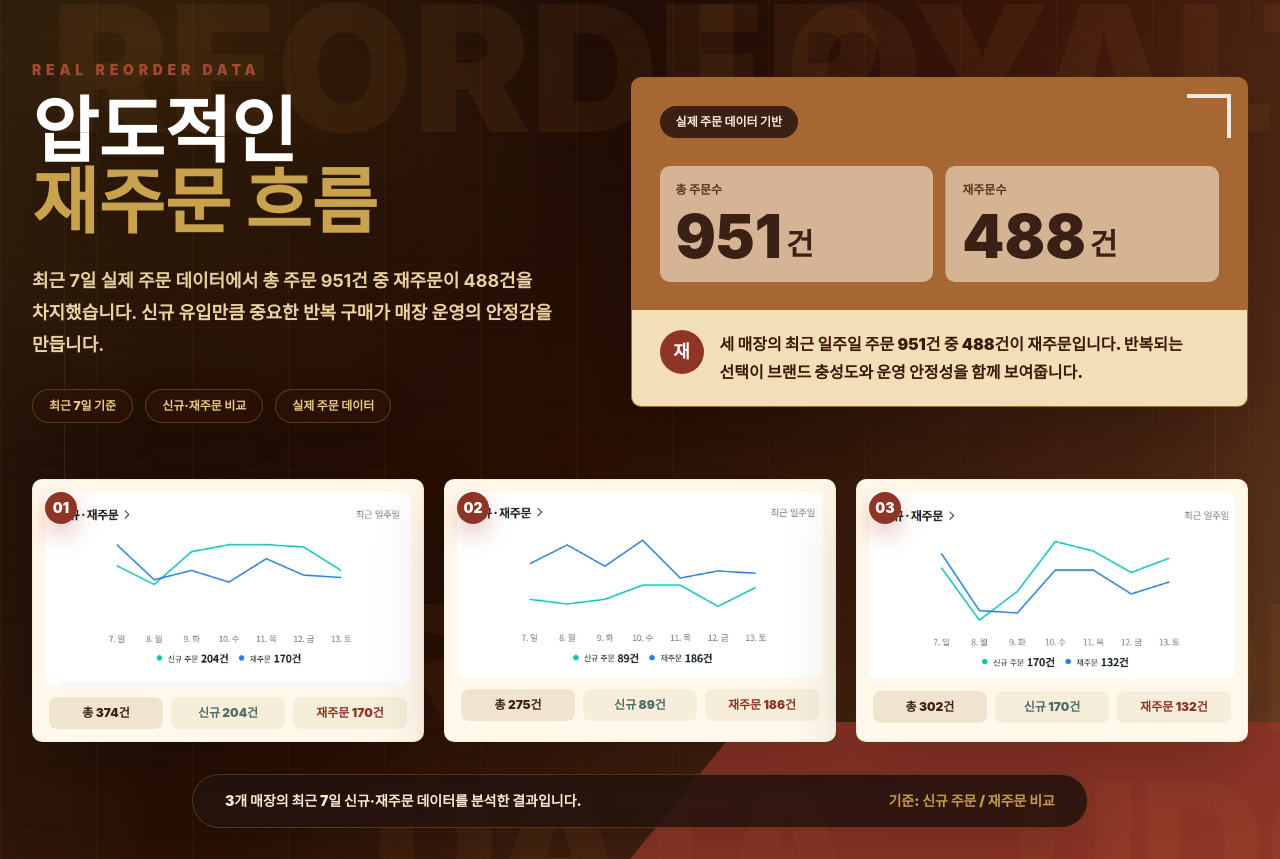
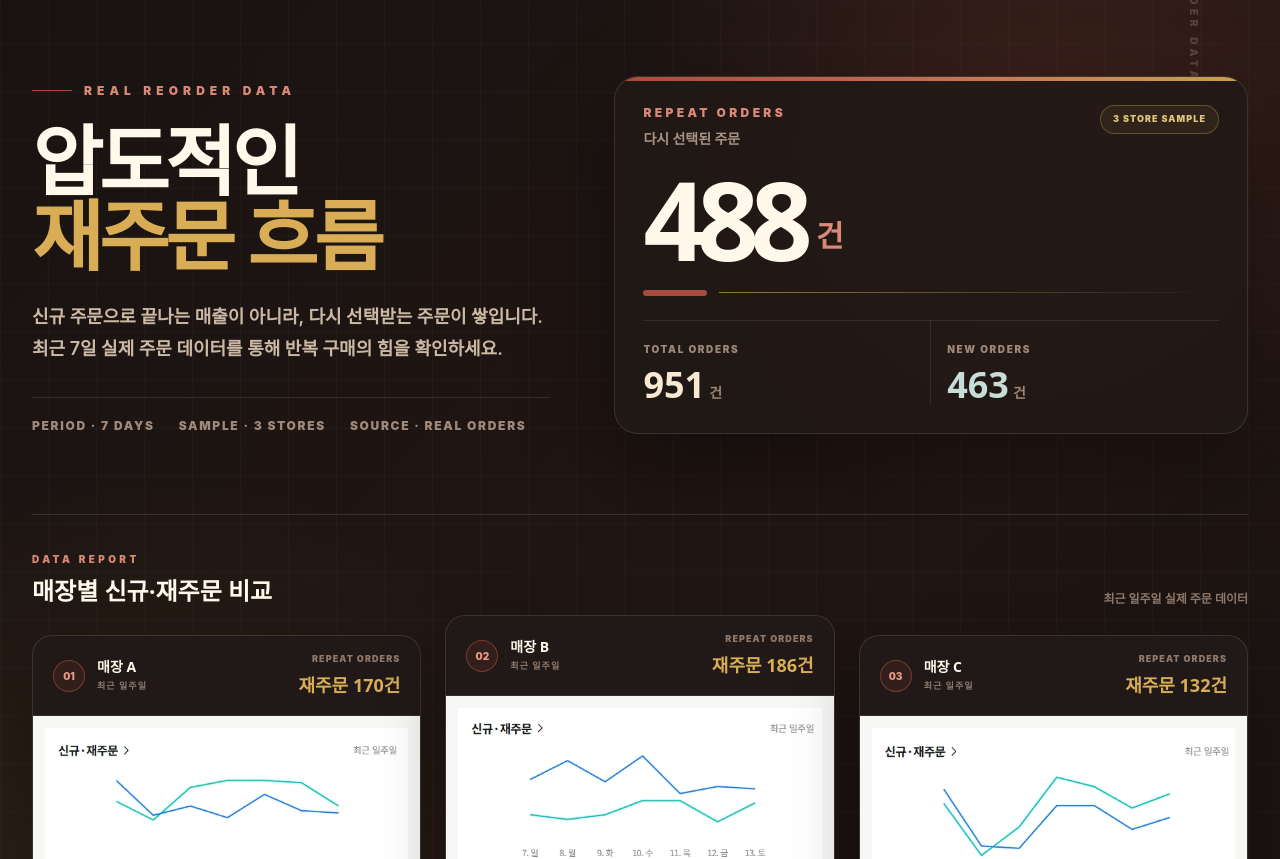
Before and after one commit to James940522/udon-landing, a Next.js app: page / in a window 1280 px wide. Shown: the part 7301-8160 px from the top of the page. Built offline with nearby package versions, Linux system fonts and the light colour scheme; a web font is replaced by a local one.

Commit message:
Fix: etc

```diff
--- /dev/null
+++ b/scripts/verify-repeat-order-dark-dashboard.mjs
@@ -0,0 +1,48 @@
+import assert from 'node:assert/strict';
+import { readFile } from 'node:fs/promises';
+
+const source = await readFile(
+  new URL('../src/widgets/repeat-order-proof/ui/RepeatOrderProofSection.tsx', import.meta.url),
+  'utf8'
+);
+
+for (const token of [
+  'useReducedMotion',
+  'bg-[#181311]',
+  'REPEAT ORDERS',
+  '다시 선택된 주문',
+  '3 STORE SAMPLE',
+  'lg:grid-cols-[minmax(0,0.9fr)_minmax(420px,1.1fr)]',
+  'md:grid-cols-3',
+  'DATA REPORT',
+  '재주문 {card.repeatOrders}건',
+]) {
+  assert.ok(source.includes(token), `Missing repeat-order dashboard token: ${token}`);
+}
+
+for (const asset of [
+  '/new-asset/reorder/reorder-graph-01.webp',
+  '/new-asset/reorder/reorder-graph-02.webp',
+  '/new-asset/reorder/reorder-graph-03.webp',
+]) {
+  assert.ok(source.includes(asset), `Graph asset must remain: ${asset}`);
+}
+
+for (const legacyToken of [
+  'const backgroundWords',
+  'clipPath',
+  'bg-[#a66732] text-[#26140e]',
+  'text-[8rem]',
+  '51.3%',
+  'REPEAT ORDER RATE',
+  'repeatRate',
+  '전체 주문 중 재주문 비율',
+  '{card.repeatRate}%',
+]) {
+  assert.ok(
+    !source.includes(legacyToken),
+    `Legacy repeat-order token must be removed: ${legacyToken}`
+  );
+}
+
+console.log('Repeat-order dark dashboard contract passed.');
--- a/src/widgets/repeat-order-proof/ui/RepeatOrderProofSection.tsx
+++ b/src/widgets/repeat-order-proof/ui/RepeatOrderProofSection.tsx
@@ -1,222 +1,277 @@
 'use client';
 
 import Image from 'next/image';
-import { motion, useInView } from 'framer-motion';
+import { motion, useInView, useReducedMotion } from 'framer-motion';
 import { useRef } from 'react';
 
-const summaryStats = [
-  {
-    label: '총 주문수',
-    value: '951',
-    unit: '건',
-  },
-  {
-    label: '재주문수',
-    value: '488',
-    unit: '건',
-  },
-];
+const orderSummary = {
+  totalOrders: 951,
+  repeatOrders: 488,
+  newOrders: 463,
+};
 
 const graphCards = [
   {
     badge: '01',
-    title: '매장 A 최근 일주일',
-    total: '374건',
-    newOrders: '204건',
-    repeatOrders: '170건',
+    title: '매장 A',
+    period: '최근 일주일',
+    total: 374,
+    newOrders: 204,
+    repeatOrders: 170,
     image: '/new-asset/reorder/reorder-graph-01.webp',
     width: 553,
     height: 292,
   },
   {
     badge: '02',
-    title: '매장 B 최근 일주일',
-    total: '275건',
-    newOrders: '89건',
-    repeatOrders: '186건',
+    title: '매장 B',
+    period: '최근 일주일',
+    total: 275,
+    newOrders: 89,
+    repeatOrders: 186,
     image: '/new-asset/reorder/reorder-graph-02.webp',
     width: 548,
     height: 277,
   },
   {
     badge: '03',
-    title: '매장 C 최근 일주일',
-    total: '302건',
-    newOrders: '170건',
-    repeatOrders: '132건',
+    title: '매장 C',
+    period: '최근 일주일',
+    total: 302,
+    newOrders: 170,
+    repeatOrders: 132,
     image: '/new-asset/reorder/reorder-graph-03.webp',
     width: 544,
     height: 278,
   },
 ];
 
-const backgroundWords = ['REORDER', 'REAL DATA', 'LOYALTY', 'TODAY UDON'];
-
 export default function RepeatOrderProofSection() {
   const sectionRef = useRef<HTMLElement | null>(null);
+  const reduceMotion = Boolean(useReducedMotion());
   const isInView = useInView(sectionRef, { once: true, margin: '0px 0px -18% 0px' });
+
+  const reveal = (delay = 0) => ({
+    initial: { opacity: 0, y: reduceMotion ? 0 : 24 },
+    animate: isInView ? { opacity: 1, y: 0 } : {},
+    transition: {
+      duration: reduceMotion ? 0.01 : 0.68,
+      delay: reduceMotion ? 0 : delay,
+      ease: [0.22, 1, 0.36, 1] as const,
+    },
+  });
 
   return (
     <section
       id="repeat-order-proof"
       ref={sectionRef}
-      className="relative overflow-hidden bg-[#170c08] py-20 text-[#fff2d8] md:py-28"
+      className="relative overflow-hidden bg-[#181311] py-20 text-[#f8ead2] md:py-28 lg:py-32"
       aria-label="오늘은 볶음우동 재주문 데이터"
     >
       <div
-        className="absolute inset-0"
+        className="pointer-events-none absolute inset-0"
         style={{
           backgroundImage:
-            'radial-gradient(circle at 12% 10%, rgba(184, 121, 24, 0.2), transparent 30%), radial-gradient(circle at 86% 18%, rgba(166, 59, 36, 0.18), transparent 28%), linear-gradient(90deg, rgba(209, 157, 76, 0.05), transparent 12%, transparent 88%, rgba(209, 157, 76, 0.05)), repeating-linear-gradient(90deg, rgba(184, 121, 24, 0.07) 0 1px, transparent 1px 96px), repeating-linear-gradient(0deg, rgba(184, 121, 24, 0.04) 0 1px, transparent 1px 9px), linear-gradient(135deg, #100806 0%, #2a1005 48%, #6a3c22 100%)',
+            'radial-gradient(circle at 82% 14%, rgba(168,75,60,0.2), transparent 27%), radial-gradient(circle at 12% 76%, rgba(201,162,77,0.1), transparent 30%), linear-gradient(rgba(255,255,255,0.025) 1px, transparent 1px), linear-gradient(90deg, rgba(255,255,255,0.025) 1px, transparent 1px), linear-gradient(135deg, #181311 0%, #211613 52%, #181311 100%)',
+          backgroundSize: 'auto, auto, 48px 48px, 48px 48px, auto',
         }}
         aria-hidden="true"
       />
       <div
-        className="absolute inset-x-0 bottom-0 h-[22%] bg-[#8f3528]"
-        style={{
-          clipPath: 'polygon(58% 0, 100% 0, 100% 100%, 44% 100%)',
-        }}
+        className="pointer-events-none absolute inset-x-0 top-0 h-px bg-linear-to-r from-transparent via-[#c9a24d]/55 to-transparent"
         aria-hidden="true"
       />
-      <div className="absolute inset-x-0 top-0 h-px bg-linear-to-r from-transparent via-[#97712c]/70 to-transparent" />
-      <div className="absolute inset-x-10 top-10 h-px bg-linear-to-r from-transparent via-[#a66732]/24 to-transparent" />
-      <div className="absolute left-[5vw] top-14 bottom-14 w-px bg-linear-to-b from-transparent via-[#97712c]/22 to-transparent" />
-      <div className="absolute right-[5vw] top-14 bottom-14 w-px bg-linear-to-b from-transparent via-[#97712c]/22 to-transparent" />
-
-      <div className="pointer-events-none absolute inset-0 z-[1] hidden overflow-hidden lg:block">
-        {backgroundWords.map((word, index) => (
-          <span
-            key={word}
-            className="absolute text-[8rem] font-black uppercase leading-none text-[#a66732]/10 xl:text-[11rem]"
-            style={{
-              left: `${4 + index * 25}%`,
-              top: index % 2 === 0 ? '2rem' : 'auto',
-              bottom: index % 2 === 0 ? 'auto' : '0.5rem',
-            }}
+      <div
+        className="pointer-events-none absolute inset-x-0 bottom-0 h-px bg-linear-to-r from-transparent via-[#a84b3c]/65 to-transparent"
+        aria-hidden="true"
+      />
+      <div
+        className="pointer-events-none absolute -right-20 top-24 hidden rotate-90 text-[10px] font-black tracking-[0.45em] text-[#f8ead2]/20 lg:block"
         aria-hidden="true"
       >
-            {word}
-          </span>
-        ))}
+        VERIFIED ORDER DATA · LAST 7 DAYS
       </div>
 
       <div className="relative z-10 mx-auto max-w-7xl px-4 sm:px-6 lg:px-8">
-        <div className="grid gap-10 lg:grid-cols-[0.95fr_1.05fr] lg:items-center">
-          <motion.div
-            initial={{ opacity: 0, y: 28 }}
-            animate={isInView ? { opacity: 1, y: 0 } : {}}
-            transition={{ duration: 0.72 }}
-          >
-            <p className="mb-4 text-xs font-black uppercase tracking-[0.34em] text-[#a24a34] md:text-sm">
+        <div className="grid gap-10 lg:grid-cols-[minmax(0,0.9fr)_minmax(420px,1.1fr)] lg:items-end lg:gap-16">
+          <motion.div {...reveal()}>
+            <div className="mb-6 flex items-center gap-3">
+              <span className="h-px w-10 bg-[#a84b3c]" aria-hidden="true" />
+              <p className="text-[10px] font-black uppercase tracking-[0.42em] text-[#d98976] sm:text-xs">
                 Real reorder data
               </p>
-            <h2 className="text-4xl font-black leading-[0.98] text-white drop-shadow-[0_12px_30px_rgba(0,0,0,0.34)] sm:text-5xl md:text-6xl lg:text-7xl">
+            </div>
+
+            <h2 className="break-keep font-heading text-4xl font-black leading-[0.98] tracking-[-0.055em] text-[#fff8eb] sm:text-5xl md:text-6xl lg:text-[4.8rem]">
               압도적인
               <br />
-              <span className="text-[#c9a24d]">재주문 흐름</span>
+              <span className="text-[#d9ad55]">재주문 흐름</span>
             </h2>
-            <p className="mt-7 max-w-2xl text-base font-bold leading-8 text-[#ead2a1] md:text-lg">
-              최근 7일 실제 주문 데이터에서 총 주문 951건 중 재주문이 488건을 차지했습니다.
-              신규 유입만큼 중요한 반복 구매가 매장 운영의 안정감을 만듭니다.
+
+            <p className="mt-7 max-w-xl break-keep text-sm font-semibold leading-7 text-[#cbb8a5] sm:text-base sm:leading-8 md:text-lg">
+              신규 주문으로 끝나는 매출이 아니라, 다시 선택받는 주문이 쌓입니다. 최근 7일 실제 주문
+              데이터를 통해 반복 구매의 힘을 확인하세요.
             </p>
 
-            <div className="mt-7 flex flex-wrap gap-3">
-              {['최근 7일 기준', '신규·재주문 비교', '실제 주문 데이터'].map((item) => (
-                <span
-                  key={item}
-                  className="rounded-full border border-[#97712c]/46 bg-[#2b1308]/78 px-4 py-2 text-xs font-black text-[#e8c783] shadow-[0_14px_34px_rgba(0,0,0,0.18)]"
-                >
-                  {item}
-                </span>
-              ))}
+            <div className="mt-8 flex flex-wrap gap-x-6 gap-y-3 border-t border-[#f8ead2]/10 pt-5 text-[10px] font-black tracking-[0.14em] text-[#9f8879] sm:text-xs">
+              <span>PERIOD · 7 DAYS</span>
+              <span>SAMPLE · 3 STORES</span>
+              <span>SOURCE · REAL ORDERS</span>
             </div>
           </motion.div>
 
           <motion.div
-            className="relative overflow-hidden rounded-lg border border-[#97712c]/46 bg-[#a66732] text-[#26140e] shadow-[0_30px_90px_rgba(0,0,0,0.32)]"
-            initial={{ opacity: 0, y: 28 }}
-            animate={isInView ? { opacity: 1, y: 0 } : {}}
-            transition={{ duration: 0.72, delay: 0.14 }}
+            className="relative overflow-hidden rounded-[1.5rem] border border-[#f8ead2]/12 bg-[#211917]/86 p-5 shadow-[0_34px_90px_rgba(0,0,0,0.38)] backdrop-blur-sm sm:p-7"
+            aria-label="최근 7일 재주문 488건"
+            {...reveal(0.12)}
           >
-            <div
-              className="absolute right-4 top-4 h-11 w-11 border-r-4 border-t-4 border-white/85"
-              aria-hidden="true"
-            />
-            <div className="px-5 pt-5 sm:px-7 sm:pt-7">
-              <span className="inline-flex rounded-full bg-[#3b2115] px-4 py-2 text-xs font-black text-[#f7eddb]">
-                실제 주문 데이터 기반
+            <div className="absolute inset-x-0 top-0 h-1 bg-linear-to-r from-[#a84b3c] via-[#c66d54] to-[#c9a24d]" />
+            <div className="flex items-start justify-between gap-4">
+              <div>
+                <p className="text-[10px] font-black tracking-[0.28em] text-[#d98976] sm:text-xs">
+                  REPEAT ORDERS
+                </p>
+                <p className="mt-2 text-xs font-bold text-[#a99483] sm:text-sm">다시 선택된 주문</p>
+              </div>
+              <span className="rounded-full border border-[#c9a24d]/35 bg-[#c9a24d]/8 px-3 py-1.5 text-[9px] font-black tracking-[0.12em] text-[#e2c67f]">
+                3 STORE SAMPLE
               </span>
             </div>
-            <div className="grid gap-3 px-5 py-6 sm:grid-cols-2 sm:px-7 sm:py-7">
-              {summaryStats.map((stat, index) => (
-                <div
-                  key={stat.label}
-                  className={`rounded-lg bg-[#f7eddb]/58 px-4 py-4 ${index > 0 ? 'sm:border-l sm:border-[#5c351f]/20' : ''}`}
-                >
-                  <p className="mb-2 text-xs font-black text-[#5c351f]">{stat.label}</p>
-                  <p className="flex min-w-0 flex-wrap items-end gap-1 text-5xl font-black leading-none text-[#3b2115] md:text-6xl">
-                    {stat.value}
-                    <span className="pb-1 text-2xl md:text-3xl">{stat.unit}</span>
+
+            <div className="mt-7 flex items-end gap-3">
+              <strong className="font-heading text-[4.7rem] font-black leading-[0.78] tracking-[-0.08em] text-[#fff8eb] sm:text-[6.8rem]">
+                {orderSummary.repeatOrders}
+              </strong>
+              <span className="pb-1 font-heading text-xl font-black text-[#d98976] sm:pb-2 sm:text-3xl">
+                건
+              </span>
+            </div>
+
+            <div className="mt-7 flex items-center gap-3" aria-hidden="true">
+              <span className="h-1.5 w-16 rounded-full bg-[#a84b3c]" />
+              <span className="h-px flex-1 bg-linear-to-r from-[#c9a24d]/70 to-transparent" />
+            </div>
+
+            <div className="mt-6 grid grid-cols-2 border-t border-[#f8ead2]/10">
+              <div className="border-r border-[#f8ead2]/10 pr-4 pt-5">
+                <p className="text-[10px] font-black tracking-[0.16em] text-[#9f8879]">
+                  TOTAL ORDERS
+                </p>
+                <p className="mt-2 font-heading text-3xl font-black text-[#f8ead2] sm:text-4xl">
+                  {orderSummary.totalOrders}
+                  <span className="ml-1 text-sm text-[#9f8879]">건</span>
                 </p>
               </div>
-              ))}
+              <div className="pl-4 pt-5">
+                <p className="text-[10px] font-black tracking-[0.16em] text-[#9f8879]">
+                  NEW ORDERS
+                </p>
+                <p className="mt-2 font-heading text-3xl font-black text-[#c7ddd7] sm:text-4xl">
+                  {orderSummary.newOrders}
+                  <span className="ml-1 text-sm text-[#9f8879]">건</span>
+                </p>
               </div>
-            <div className="flex items-start gap-4 bg-[#f2dfb8] px-5 py-5 sm:px-7">
-              <div className="flex h-11 w-11 shrink-0 items-center justify-center rounded-full bg-[#8f3528] text-lg font-black text-white">
-                재
-              </div>
-              <p className="text-sm font-black leading-7 text-[#3a1a08] md:text-base">
-                세 매장의 최근 일주일 주문 951건 중 488건이 재주문입니다. 반복되는 선택이
-                브랜드 충성도와 운영 안정성을 함께 보여줍니다.
-              </p>
             </div>
           </motion.div>
         </div>
 
-        <div className="mt-12 grid gap-4 md:grid-cols-3 md:gap-5 lg:mt-14">
+        <div className="mt-14 border-t border-[#f8ead2]/12 pt-7 lg:mt-20 lg:pt-9">
+          <div className="mb-7 flex flex-col gap-2 sm:flex-row sm:items-end sm:justify-between">
+            <div>
+              <p className="text-[10px] font-black tracking-[0.34em] text-[#d98976]">DATA REPORT</p>
+              <h3 className="mt-2 font-heading text-xl font-black text-[#fff8eb] sm:text-2xl">
+                매장별 신규·재주문 비교
+              </h3>
+            </div>
+            <p className="text-xs font-semibold text-[#8f796c]">최근 일주일 실제 주문 데이터</p>
+          </div>
+
+          <div className="grid gap-5 md:grid-cols-3 md:gap-4 lg:gap-6">
             {graphCards.map((card, index) => (
               <motion.article
                 key={card.badge}
-              className="relative overflow-hidden rounded-lg border border-[#f1d08b]/28 bg-[#fff8eb] p-3 text-[#3b2115] shadow-[0_24px_70px_rgba(0,0,0,0.22)]"
-              initial={{ opacity: 0, y: 24 }}
-              animate={isInView ? { opacity: 1, y: 0 } : {}}
-              transition={{ duration: 0.62, delay: 0.24 + index * 0.1 }}
+                className={`group relative overflow-hidden rounded-[1.25rem] border border-[#f8ead2]/12 bg-[#211917] shadow-[0_24px_65px_rgba(0,0,0,0.3)] ${
+                  index === 1 ? 'md:-translate-y-5' : ''
+                }`}
+                initial={{
+                  opacity: 0,
+                  y: reduceMotion ? 0 : 26,
+                  scale: reduceMotion ? 1 : 0.98,
+                }}
+                animate={isInView ? { opacity: 1, y: 0, scale: 1 } : {}}
+                whileHover={
+                  reduceMotion
+                    ? undefined
+                    : {
+                        y: index === 1 ? -25 : -5,
+                        borderColor: 'rgba(217,137,118,0.45)',
+                      }
+                }
+                transition={{
+                  duration: reduceMotion ? 0.01 : 0.62,
+                  delay: reduceMotion ? 0 : 0.24 + index * 0.1,
+                  ease: [0.22, 1, 0.36, 1],
+                }}
               >
-              <div className="absolute left-3 top-3 z-20 flex h-8 w-8 items-center justify-center rounded-full bg-[#8f3528] text-sm font-black text-white shadow-[0_10px_24px_rgba(166,59,36,0.32)]">
+                <div className="flex items-center justify-between border-b border-[#f8ead2]/10 px-4 py-4 sm:px-5">
+                  <div className="flex items-center gap-3">
+                    <span className="flex h-8 w-8 items-center justify-center rounded-full border border-[#a84b3c]/60 bg-[#a84b3c]/12 text-[10px] font-black text-[#e49a87]">
                       {card.badge}
+                    </span>
+                    <div>
+                      <p className="font-heading text-sm font-black text-[#fff8eb]">{card.title}</p>
+                      <p className="mt-0.5 text-[9px] font-bold tracking-[0.12em] text-[#8f796c]">
+                        {card.period}
+                      </p>
                     </div>
+                  </div>
+                  <div className="text-right">
+                    <p className="text-[9px] font-black tracking-[0.12em] text-[#8f796c]">
+                      REPEAT ORDERS
+                    </p>
+                    <p className="mt-1 font-heading text-base font-black text-[#d9ad55] sm:text-lg">
+                      재주문 {card.repeatOrders}건
+                    </p>
+                  </div>
+                </div>
+
+                <div className="bg-[#f7f7f5] p-2.5 sm:p-3">
                   <Image
                     src={card.image}
-                alt={`${card.title} 신규 주문과 재주문 그래프`}
+                    alt={`${card.title} 최근 일주일 신규 주문과 재주문 그래프`}
                     width={card.width}
                     height={card.height}
-                className="h-auto w-full rounded-md"
+                    className="h-auto w-full"
                     sizes="(max-width: 768px) 100vw, 33vw"
                     quality={96}
                   />
-              <div className="grid grid-cols-3 gap-2 px-1 pt-3 text-center text-xs font-black">
-                <div className="rounded-md bg-[#f0e3cf] px-2 py-2 text-[#3b2115]">
-                  총 {card.total}
                 </div>
-                <div className="rounded-md bg-[#f7eddb] px-2 py-2 text-[#4f6d67]">
-                  신규 {card.newOrders}
+
+                <div className="grid grid-cols-2 divide-x divide-[#f8ead2]/10 border-t border-[#f8ead2]/10">
+                  <div className="px-2 py-4 text-center">
+                    <p className="text-[9px] font-black tracking-[0.1em] text-[#8f796c]">TOTAL</p>
+                    <p className="mt-1 text-sm font-black text-[#f8ead2]">{card.total}건</p>
                   </div>
-                <div className="rounded-md bg-[#f7eddb] px-2 py-2 text-[#8f3528]">
-                  재주문 {card.repeatOrders}
+                  <div className="px-2 py-4 text-center">
+                    <p className="text-[9px] font-black tracking-[0.1em] text-[#76b9ad]">NEW</p>
+                    <p className="mt-1 text-sm font-black text-[#d6e4df]">{card.newOrders}건</p>
                   </div>
                 </div>
               </motion.article>
             ))}
           </div>
+        </div>
 
         <motion.div
-          className="mx-auto mt-8 flex max-w-4xl flex-col gap-4 rounded-full border border-[#97712c]/42 bg-[#26140e]/88 px-5 py-4 text-sm font-black text-[#fff2d8] shadow-[0_24px_70px_rgba(0,0,0,0.24)] sm:flex-row sm:items-center sm:justify-between sm:px-8"
-          initial={{ opacity: 0, y: 20 }}
-          animate={isInView ? { opacity: 1, y: 0 } : {}}
-          transition={{ duration: 0.6, delay: 0.48 }}
+          className="mt-8 grid gap-3 border-y border-[#f8ead2]/10 py-5 text-xs font-bold text-[#a99483] sm:grid-cols-[auto_1fr_auto] sm:items-center sm:gap-5"
+          {...reveal(0.48)}
         >
-          <span>3개 매장의 최근 7일 신규·재주문 데이터를 분석한 결과입니다.</span>
-          <span className="text-[#c9a24d]">기준: 신규 주문 / 재주문 비교</span>
+          <span className="font-black tracking-[0.18em] text-[#d98976]">INSIGHT 01</span>
+          <span className="break-keep">
+            세 매장 모두 신규 주문과 함께 반복 구매가 꾸준히 발생하며, 안정적인 매출 흐름을 만들고
+            있습니다.
+          </span>
+          <span className="font-black text-[#d9ad55]">신규 주문 / 재주문 비교</span>
         </motion.div>
       </div>
     </section>
```
Also changed, not shown: 2 other files (tests, documents, lock files or other folders). Lines whose indentation alone changed are shown as unchanged.
